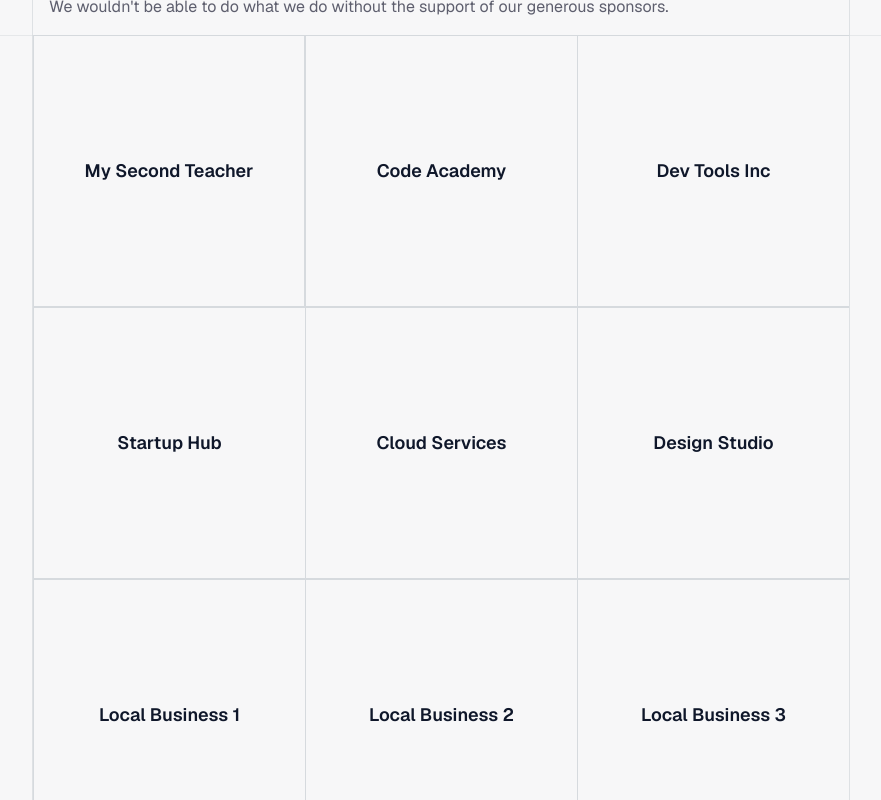
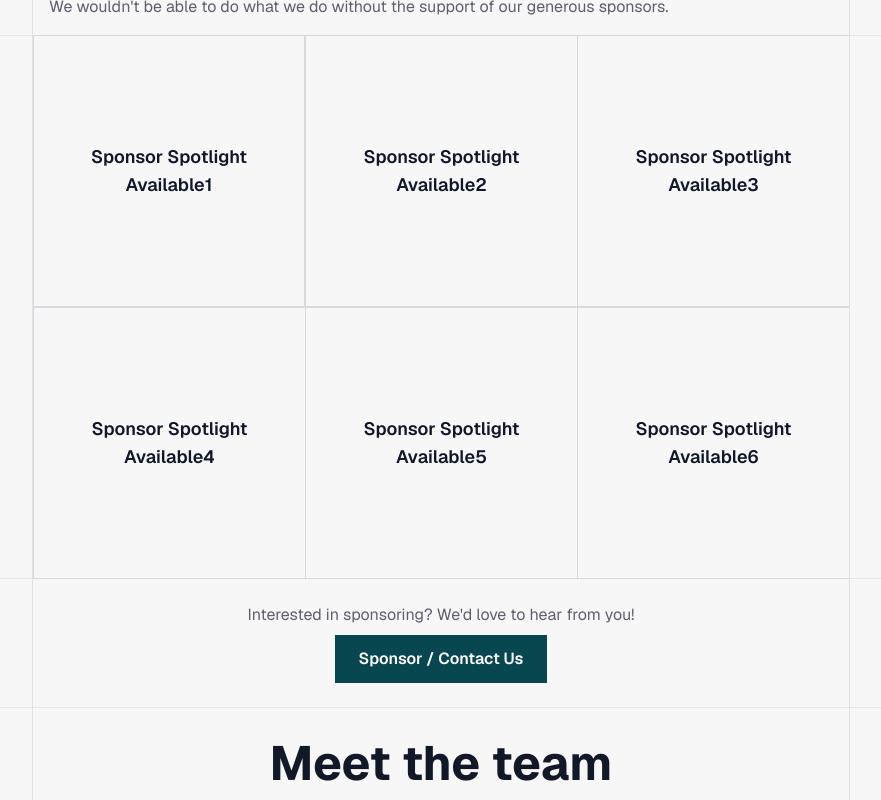
Before and after one commit to Manish-Tamang/godawarihacks, a Next.js app: page / in a window 1280 px wide. Shown: the part 9000-9800 px from the top of the page, without its empty margins (199-1080 px from the left). Built offline with nearby package versions, Linux system fonts and the light colour scheme.

Commit message:
feat: update Sponsors component with new sponsor names

```diff
--- a/app/components/Sponsors.tsx
+++ b/app/components/Sponsors.tsx
@@ -10,15 +10,12 @@
 }
 
 const sponsors: Sponsor[] = [
-    { name: "My Second Teacher" },
-    { name: "Code Academy" },
-    { name: "Dev Tools Inc" },
-    { name: "Startup Hub" },
-    { name: "Cloud Services" },
-    { name: "Design Studio" },
-    { name: "Local Business 1" },
-    { name: "Local Business 2" },
-    { name: "Local Business 3" },
+    { name: "Sponsor Spotlight Available1" },
+    { name: "Sponsor Spotlight Available2" },
+    { name: "Sponsor Spotlight Available3" },
+    { name: "Sponsor Spotlight Available4" },
+    { name: "Sponsor Spotlight Available5" },
+    { name: "Sponsor Spotlight Available6" },
 ];
 
 export function Sponsors() {
```
